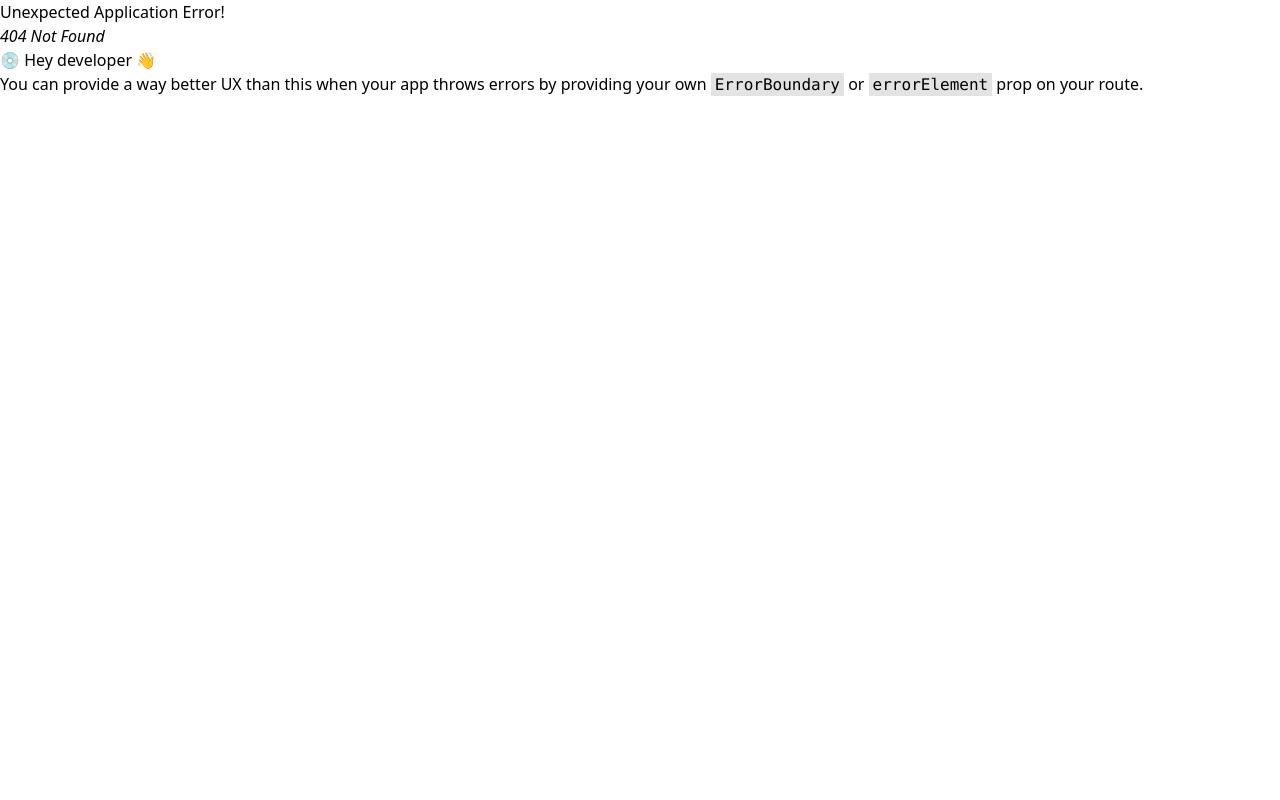
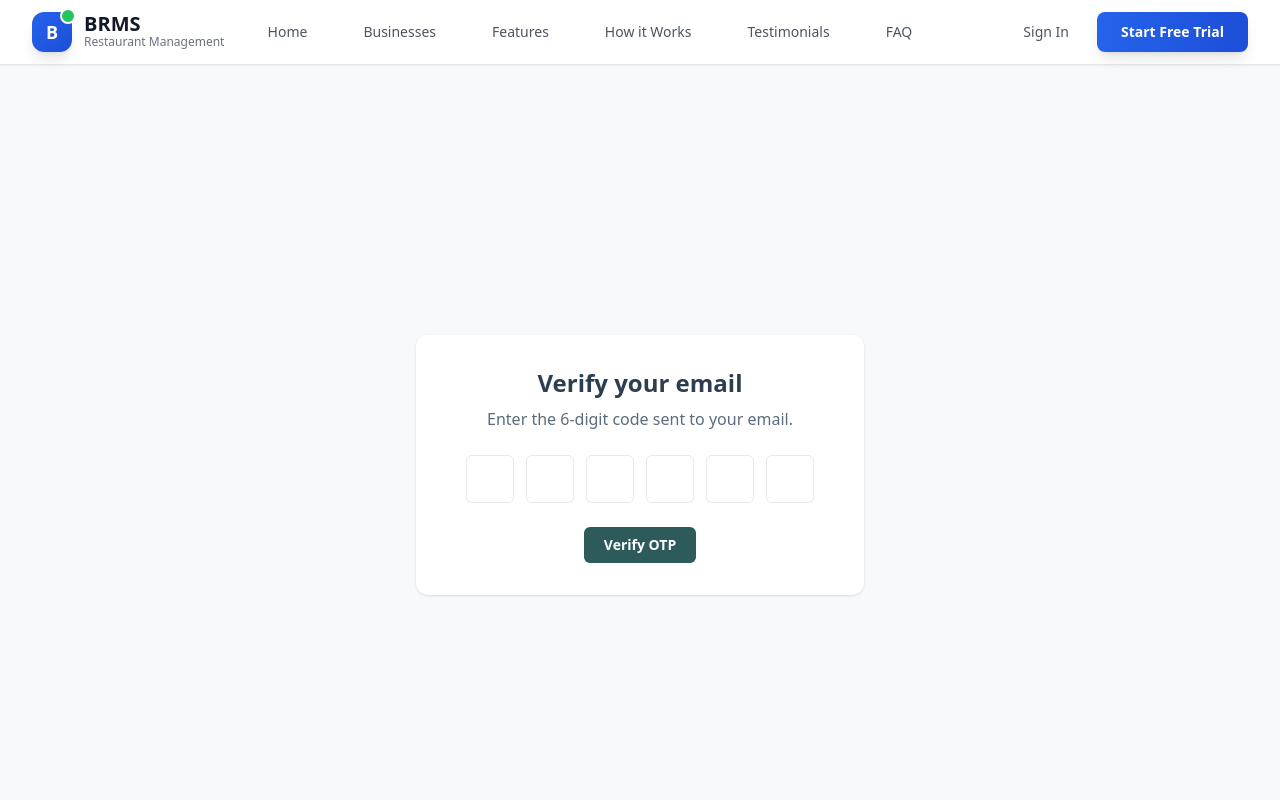
Before and after one commit to bosco250/BRMS, a React (Vite) app: page /verify-otp in a window 1280 px wide. Before the commit this address had no page. Shown: the top 800 px of the page. Built offline with nearby package versions, Linux system fonts and the light colour scheme.

Commit message:
just added the verifyOtp component that will first deal with the validation of our account

```diff
--- a/src/App.tsx
+++ b/src/App.tsx
@@ -1,11 +1,13 @@
 import { Outlet } from "react-router-dom";
-import { ToastContainer } from "react-toastify";
+import { Slide, ToastContainer } from "react-toastify";
 import "react-toastify/dist/ReactToastify.css";
 import Navbar from "./components/Navbar";
 import Footer from "./components/Footer";
 import { CartProvider } from "./contexts/CartContext";
 import CartSidebar from "./components/CartSidebar";
 import ErrorBoundary from "./components/ErrorBoundary";
+import VerifyOTP from "./auth/verifyOtp";
+
 
 function App() {
   return (
@@ -17,14 +19,15 @@ function App() {
             <ErrorBoundary>
               <Outlet />
             </ErrorBoundary>
+
           </main>
           <Footer />
           <CartSidebar />
-
+        <VerifyOTP/>
           {/* Toast Notifications */}
           <ToastContainer
             position="top-right"
-            autoClose={4000}
+            autoClose={7000}
             hideProgressBar={false}
             newestOnTop={false}
             closeOnClick
@@ -35,6 +38,7 @@ function App() {
             theme="light"
             toastClassName="rounded-lg shadow-lg"
             progressClassName="bg-brand"
+          transition={Slide}
           />
         </div>
       </CartProvider>
--- /dev/null
+++ b/src/auth/verifyOtp.tsx
@@ -0,0 +1,97 @@
+import { useRef, useState } from "react";
+import { useNavigate } from "react-router-dom";
+import { toast } from "react-toastify";
+
+export default function VerifyOTP() {
+  const navigate = useNavigate();
+  const inputRefs = useRef<(HTMLInputElement | null)[]>([]);
+  const [otp, setOtp] = useState<string[]>(new Array(6).fill(""));
+
+  const handleChange = (index: number, value: string) => {
+    if (!/^\d*$/.test(value)) return; // Only allow digits
+
+    const newOtp = [...otp];
+    newOtp[index] = value;
+    setOtp(newOtp);
+
+    // Move to next input if value entered
+    if (value && index < 5) {
+      inputRefs.current[index + 1]?.focus();
+    }
+  };
+
+  const handleKeyDown = (
+    e: React.KeyboardEvent<HTMLInputElement>,
+    index: number
+  ) => {
+    if (e.key === "Backspace" && !otp[index] && index > 0) {
+      inputRefs.current[index - 1]?.focus();
+    }
+  };
+
+  const handlePaste = (e: React.ClipboardEvent<HTMLInputElement>) => {
+    const pasted = e.clipboardData.getData("text").trim();
+    if (!/^\d{6}$/.test(pasted)) return;
+
+    const newOtp = pasted.split("");
+    setOtp(newOtp);
+
+    // Autofill and focus last input
+    inputRefs.current[5]?.focus();
+  };
+
+  const handleSubmit = (e: React.FormEvent) => {
+    e.preventDefault();
+
+    const code = otp.join("");
+    if (code.length !== 6) {
+      toast.error("Please enter the 6-digit code.");
+      return;
+    }
+
+    // Make your API call here (e.g., api.post('/auth/verify-otp', { code }))
+    console.log("Verifying code:", code);
+
+    toast.success("OTP verified!");
+    navigate("/login"); // or dashboard or wherever
+  };
+
+  return (
+    <section className="min-h-screen flex items-center justify-center bg-surface-secondary px-4">
+      <div className="max-w-md w-full bg-white p-8 rounded-xl shadow">
+        <h2 className="text-2xl font-bold mb-2 text-center">Verify your email</h2>
+        <p className="text-center text-text-secondary mb-6">
+          Enter the 6-digit code sent to your email.
+        </p>
+
+        <form onSubmit={handleSubmit} className="flex flex-col items-center">
+          <div className="flex gap-3 justify-center mb-6">
+            {otp.map((digit, index) => (
+              <input
+                key={index}
+                  ref={(el) => {
+                inputRefs.current[index] = el;
+                              }}
+                    type="text"
+                inputMode="numeric"
+                maxLength={1}
+                value={digit}
+                onChange={(e) => handleChange(index, e.target.value)}
+                onKeyDown={(e) => handleKeyDown(e, index)}
+                onPaste={handlePaste}
+                className="w-12 h-12 text-center text-lg font-semibold border rounded-md focus:outline-none focus:ring-2 focus:ring-brand"
+              />
+            ))}
+          </div>
+
+          <button
+            type="submit"
+            className="rounded-md bg-brand px-5 py-2 text-sm font-semibold text-white hover:bg-brand-hover transition"
+          >
+            Verify OTP
+          </button>
+        </form>
+      </div>
+    </section>
+  );
+}
--- a/src/main.tsx
+++ b/src/main.tsx
@@ -82,6 +82,7 @@ import SelfServiceOrdering from "./pages/dashboard/customer/SelfServiceOrdering.
 
 import { ToastContainer } from "react-toastify";
 import "react-toastify/dist/ReactToastify.css";
+import VerifyOTP from "./auth/verifyOtp.tsx";
 
 const router = createBrowserRouter([
   // App layout routes (with Navbar/Footer)
@@ -97,6 +98,7 @@ const router = createBrowserRouter([
       { path: "forgot", element: <ForgotPassword /> },
       { path: "checkout", element: <Checkout /> },
       { path: "order-success", element: <OrderSuccess /> },
+      { path:"verify-otp", element:<VerifyOTP/>},
     ],
   },
   // Admin Dashboard with nested routes
--- a/src/pages/auth/Register.tsx
+++ b/src/pages/auth/Register.tsx
@@ -93,7 +93,6 @@ export default function Register() {
   setIsSubmitting(true);
 
   try {
-      // Map userType string to enum value
     const roleName = mapUserTypeToEnum(formData.userType);
 
     await api.post("/auth/register", {
@@ -105,22 +104,30 @@ export default function Register() {
       roleName,
     });
 
-      toast.success("Account created successfully!");
+    toast.success("Account created successfully! Please verify your email.", {
+      autoClose: 7000,
+      closeOnClick: true,
+      pauseOnHover: true,
+      draggable: true,
+      theme: "light",
+    });
 
-      localStorage.setItem("isAuthenticated", "true");
-
-      if (roleName === UserRoles.BUSINESS_OWNER) {
-        navigate("/dashboard/owner");
-      } else {
-        navigate("/dashboard/customer");
-      }
+    // Redirect to OTP/email verification page instead of dashboard
+navigate(`/verify-otp?email=${encodeURIComponent(formData.email)}`);
   } catch (error: any) {
     console.error("Registration error:", error);
     const message =
       error?.response?.data?.message ||
       "Registration failed. Please try again.";
 
-      toast.error(message);
+    toast.error(message, {
+      autoClose: 5000,
+      closeOnClick: true,
+      pauseOnHover: true,
+      draggable: true,
+      theme: "light",
+    });
+
     setErrors({ general: message });
   } finally {
     setIsSubmitting(false);
```
Lines whose indentation alone changed are shown as unchanged.
